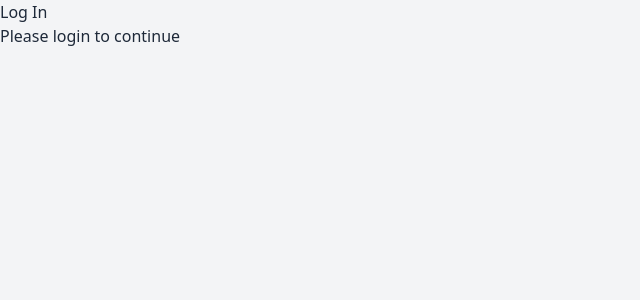
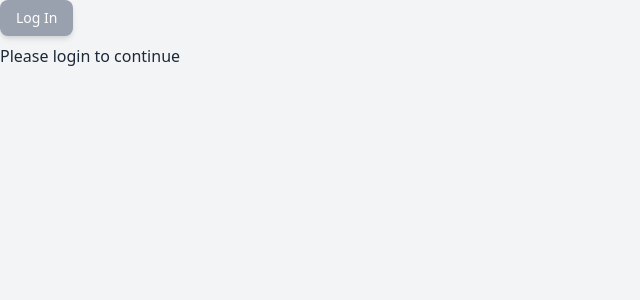
Before and after one commit to kzs0/pill-manager-fe, a React (Vite) app: page / in a window 1280 px wide. Shown: the top 300 px of the page, without its empty margins (0-640 px from the left). Built offline with nearby package versions, Linux system fonts and the light colour scheme.

Commit message:
chore: Login button

```diff
--- a/src/auth/Login.tsx
+++ b/src/auth/Login.tsx
@@ -3,7 +3,14 @@ import { useAuth0 } from "@auth0/auth0-react";
 const LoginButton = () => {
   const { loginWithRedirect } = useAuth0();
 
-  return <button onClick={() => loginWithRedirect()}>Log In</button>;
+  return (
+    <button
+      onClick={() => loginWithRedirect()}
+      className="bg-gray-400 shadow-md align-middle hover:bg-gray-500 text-white font-medium rounded-lg text-sm px-4 py-2 me-2 mb-2 dark:bg-gray-600 dark:hover:bg-gray-700"
+    >
+      Log In
+    </button>
+  );
 };
 
 export default LoginButton;
```
